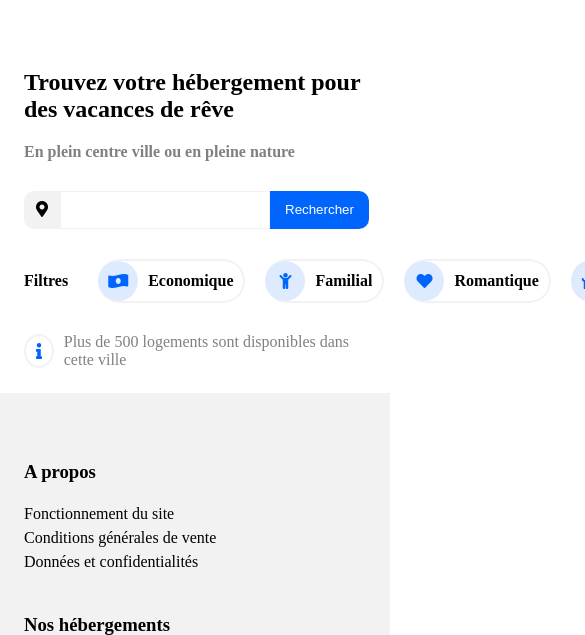
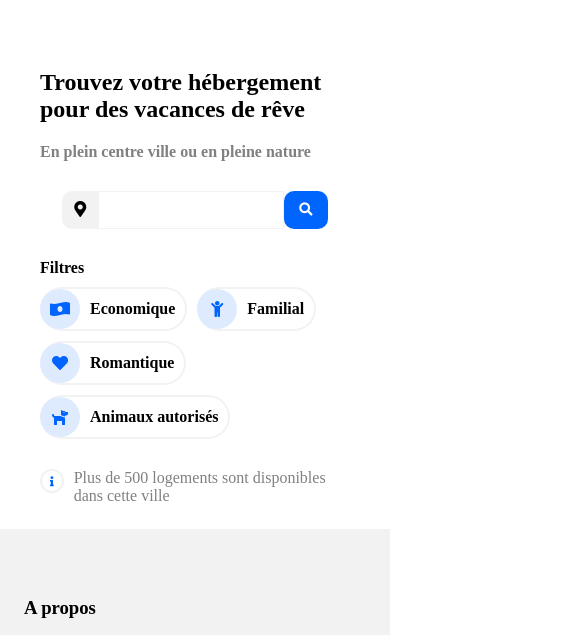
Before and after one commit to louannem/LouAnneMartins_2_31052021, a plain HTML site: page index.html in a window 390 px wide. Shown: the part 159-794 px from the top of the page, 585 px wide, since content can reach past the window. Drawn offline with Linux system fonts and the light colour scheme.

Commit message:
Intégration de la section recherche & filtres version mobile

```diff
--- a/style.css
+++ b/style.css
@@ -102,6 +102,22 @@ footer a { color: #000000; text-decoration: none;}
     .active { border-bottom: 3px solid #0065fc!important; color: #0065fc; border-top: 0px}
 
 
+    /** SEARCH & FILTERS  **/
+    section { padding: 0em 1em; }
+    #submit-desktop { display: none;}
+    #submit-mobile { display: inline;}
+    button[type=submit] { color: white; border: #0065fc; border-radius: 10px; padding: 0px 15px;}
+    #search-bar { width: auto; justify-content: center;}
+
+    #filters  { flex-direction: column; align-items: flex-start;}
+
+    #filter-list { flex-direction: row; flex-wrap: wrap;}
+    #filter-list div { margin: 10px 10px 0px 0px;}
+
+    #results-info { align-items: flex-start;}
+    #results-info i { font-size: 10px; height: 20px; width: 25px;}
+
+
     /** FOOTER **/
     footer { flex-direction: column; align-items: flex-start;}
     footer div { margin: 0px 0px 20px 0px;}
@@ -113,6 +129,4 @@ footer a { color: #000000; text-decoration: none;}
 @media screen and (max-width: 850px) {
     nav { width: 50%;}
 
-
-    /** FOOTER **/
 }
```
